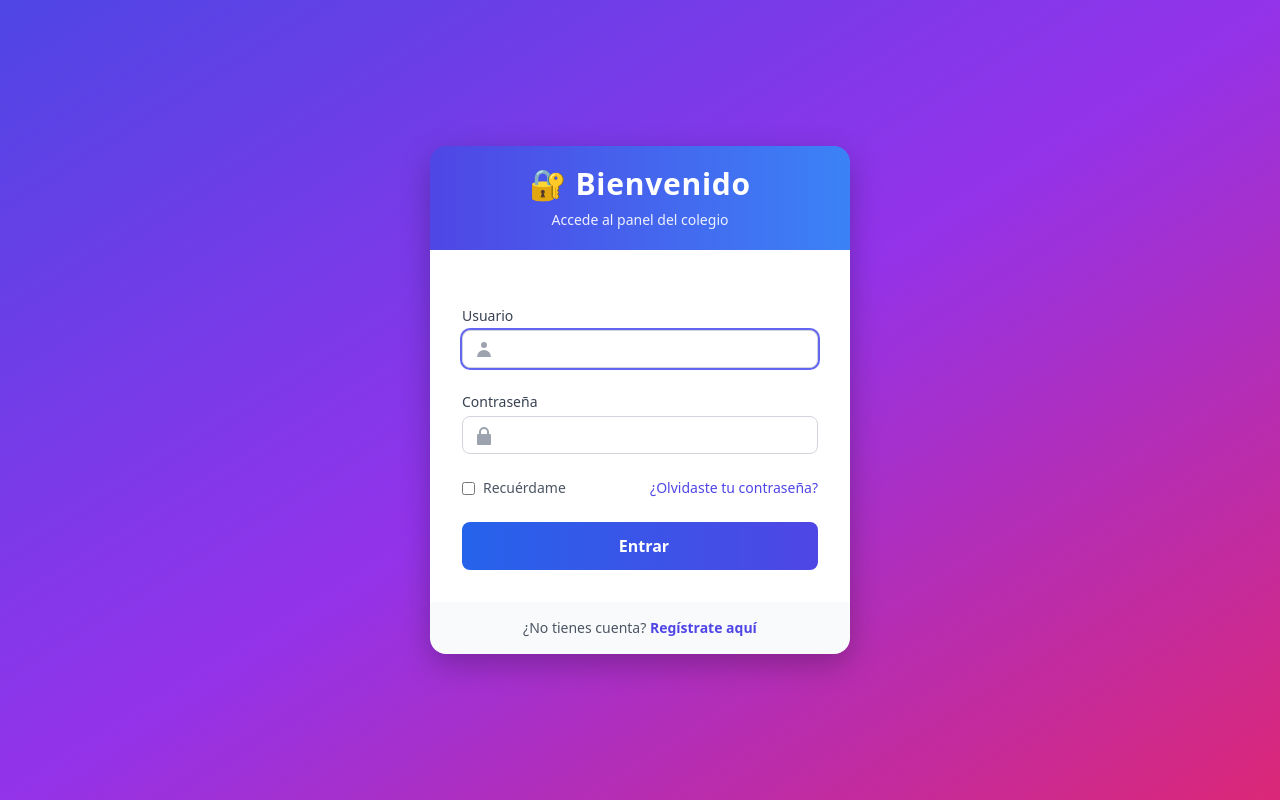
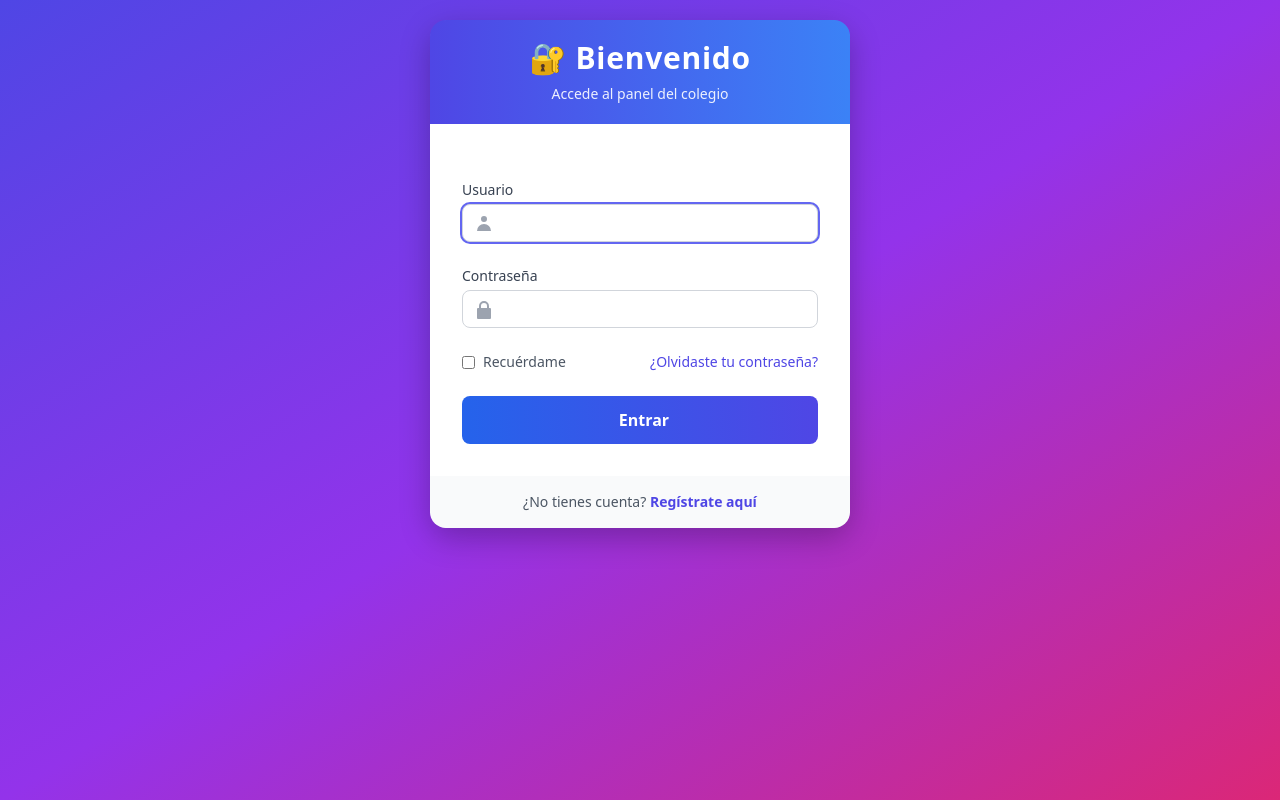
Before and after one commit to Barbera-Studio/Colegio, a Django app: page /accounts/login/ in a window 1280 px wide. Run offline with Django 5.2, Linux system fonts and the light colour scheme; parts of the project's set-up code (start-up, migrations or seed data) failed here and were passed over; some libraries are stand-ins or nearby versions.

```diff
--- a/templates/registration/login.html
+++ b/templates/registration/login.html
@@ -4,7 +4,6 @@
   <meta charset="UTF-8">
   <title>Iniciar Sesión</title>
   {% load static %}
-  <link rel="icon" type="image/png" href="/static/img/favicon.png">
   <script src="https://cdn.tailwindcss.com"></script>
 
   <script>
@@ -28,28 +27,29 @@
       animation: fadeInUp 0.45s ease-out;
     }
 
-    /* 🔥 Fondo perfecto sin repetición */
+    /* Fondo estable sin repetición */
     body {
       height: 100dvh;
       overflow: hidden;
     }
 
-    /* 🔥 Contenedor sin min-h-screen */
+    /* Contenedor centrado real sin min-h-screen */
     .login-wrapper {
       position: absolute;
       inset: 0;
       display: flex;
-      align-items: center;
-      justify-content: center;
+      align-items: flex-start;   /* card arriba */
+      justify-content: center;   /* centrado horizontal */
       padding: 1rem;
+      padding-top: 1.25rem;      /* distancia exacta */
     }
 
-    /* 🔥 Card adaptado a móviles sin zoom roto */
+    /* Card estable sin zoom */
     .login-card {
       width: 100%;
       max-width: 420px;
+      background: white;
       border-radius: 1.25rem;
-      background: white;
       box-shadow: 0 10px 30px rgba(0,0,0,0.25);
     }
 
```
